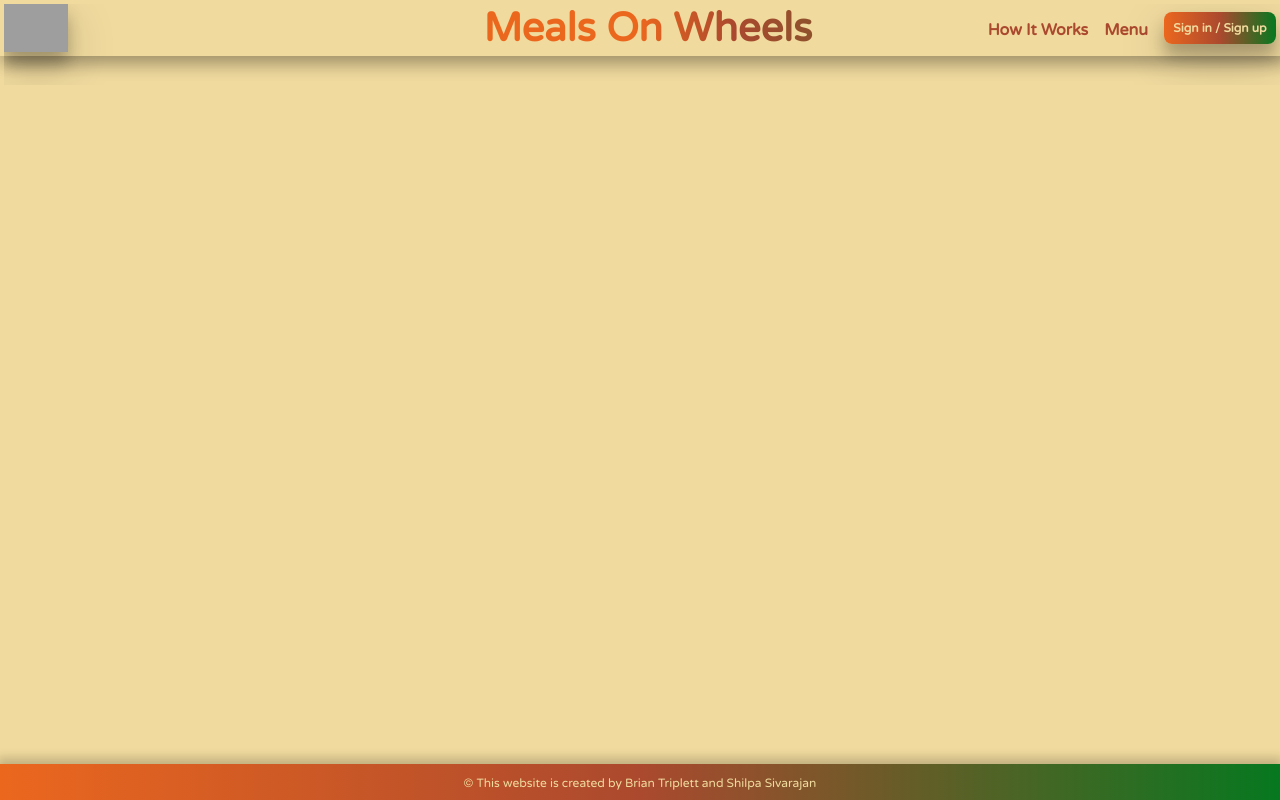
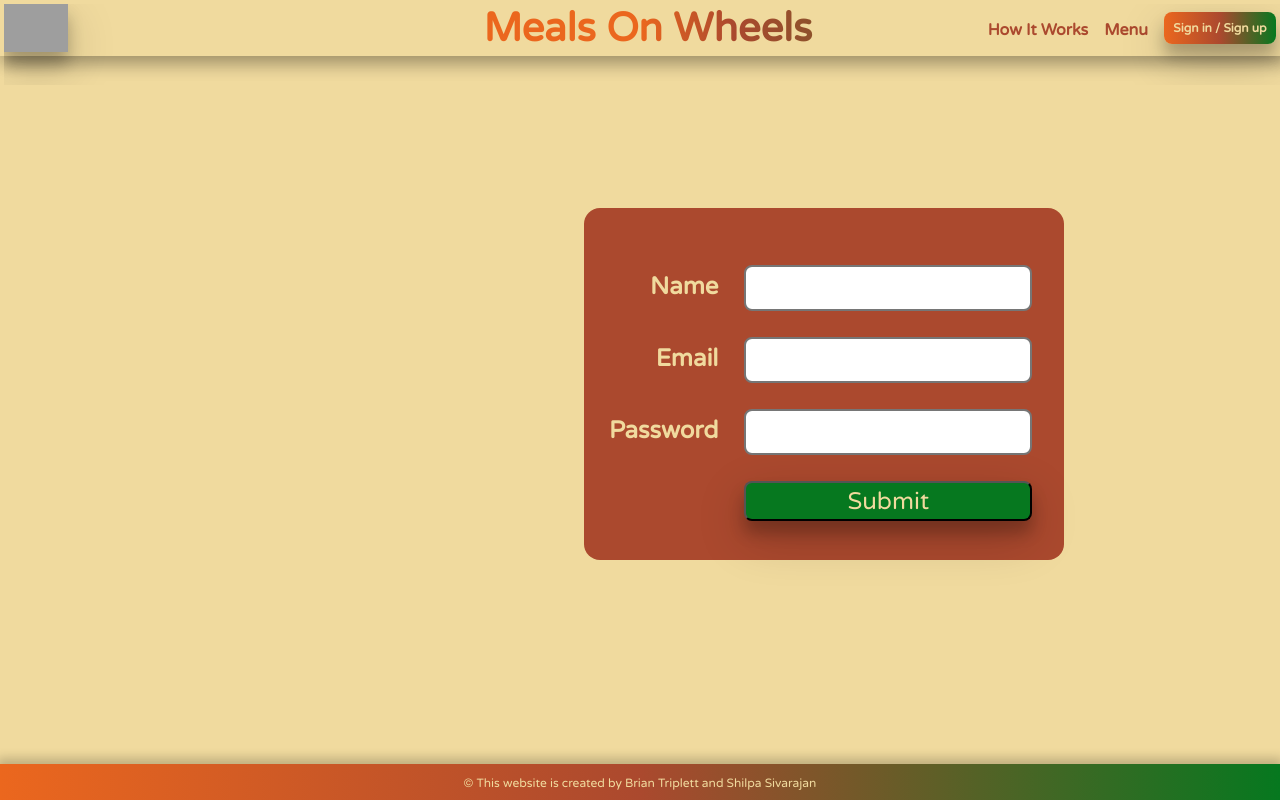
Before and after one commit to sivaShilpa/Meals-On-Wheels-frontend, a React (Create React App) app: page /SignUp in a window 1280 px wide. Built offline with nearby package versions, Linux system fonts and the light colour scheme; grey boxes are pictures that could not be loaded.

Commit message:
sign up form complete

```diff
--- a/src/App.css
+++ b/src/App.css
@@ -358,7 +358,54 @@ body{
   margin: 1vh;
   padding-top: 2vh;
 }
-
+form{
+  text-align: center;
+  display: block;
+  background-color: #AB492E;
+  border-radius: 2vh;
+  line-height: 4vh;
+  margin: 10vh 20vh 20vh 73vh;
+  height: 30vh;
+  width: 60vh;
+  padding: 4vh 0 10vh 0;
+}
+.label{
+  color:#F0DA9E;
+  font-size: 3vh;
+}
+.input{
+  border-radius: 1vh;
+  border-style: double;
+  height: 5vh;
+  width: 35vh;
+}
+table {
+  border-collapse: separate;
+  border-spacing: 3vh 3vh;
+}
+.table td,
+.table th
+{
+    text-align:right;
+}
+#right,
+.table td + td,
+.table th + th
+{
+    text-align:left;
+}
+.btn{
+  background-color: #06781F;
+  color: #F0DA9E;
+  height: 5vh;
+  width: 36vh;
+  border-radius: 1vh;
+  font-size: 3vh;
+  box-shadow: 0 12px 16px 0 rgba(0,0,0,0.24),0 17px 50px 0 rgba(0,0,0,0.19);
+}
+.messages{
+  padding-top: 15vh;
+}
 footer{
   position: fixed;
   bottom:0;
--- a/src/App.js
+++ b/src/App.js
@@ -7,6 +7,7 @@ import { Route, Routes } from "react-router-dom";
 import Home from "./pages/Home";
 import HowItWorks from "./pages/HowItWorks";
 import Menu from "./pages/Menu";
+import Form from "./pages/SignUpForm";
 
 function App() {
   const URL = "http://localhost:4000/";
@@ -18,6 +19,7 @@ function App() {
         <Route exact path="/" element={<Home />} />
         <Route exact path="/HowItWorks" element={<HowItWorks />} />
         <Route exact path="/Menu" element={<Menu URL={URL} />} />
+        <Route exact path="/SignUp" element={<Form />} />
       </Routes>
       <Footer />
     </div>
--- /dev/null
+++ b/src/pages/SignUpForm.js
@@ -0,0 +1,100 @@
+import { useState } from 'react';
+
+export default function Form() {
+
+    // States for registration
+    const [name, setName] = useState('');
+    const [email, setEmail] = useState('');
+    const [password, setPassword] = useState('');
+
+    // States for checking the errors
+    const [submitted, setSubmitted] = useState(false);
+    const [error, setError] = useState(false);
+
+    // Handling the name change
+    const handleName = (e) => {
+        setName(e.target.value);
+        setSubmitted(false);
+    };
+
+    // Handling the email change
+    const handleEmail = (e) => {
+        setEmail(e.target.value);
+        setSubmitted(false);
+    };
+
+    // Handling the password change
+    const handlePassword = (e) => {
+        setPassword(e.target.value);
+        setSubmitted(false);
+    };
+
+    // Handling the form submission
+    const handleSubmit = (e) => {
+        e.preventDefault();
+        if (name === '' || email === '' || password === '') {
+            setError(true);
+        } else {
+            setSubmitted(true);
+            setError(false);
+        }
+    };
+
+    // Showing success message
+    const successMessage = () => {
+        return (
+            <div
+                className="success"
+                style={{
+                    display: submitted ? '' : 'none',
+                }}>
+                <h1>User {name} successfully registered!!</h1>
+            </div>
+        );
+    };
+
+    // Showing error message if error is true
+    const errorMessage = () => {
+        return (
+            <div
+                className="error"
+                style={{
+                    display: error ? '' : 'none',
+                }}>
+                <h1>Please enter all the fields</h1>
+            </div>
+        );
+    };
+
+    return (
+        <div className="form">
+            {/* Calling to the methods */}
+            <div className="messages">
+                {errorMessage()}
+                {successMessage()}
+            </div>
+
+            <form>
+                {/* Labels and inputs for form data */}
+                <table className='table'>
+                    <tr>
+                        <th><label className="label">Name </label></th>
+                        <th><input onChange={handleName} className="input" value={name} type="text" /></th>
+                    </tr>
+                    <tr>
+                        <th><label className="label">Email </label></th>
+                        <th><input onChange={handleEmail} className="input" value={email} type="email" /></th>
+                    </tr>
+                    <tr>
+                        <th><label className="label">Password </label></th>
+                        <th><input onChange={handlePassword} className="input" value={password} type="password" /></th>
+                    </tr>
+                    <tr>
+                        <th></th>
+                        <th><button onClick={handleSubmit} className="btn" type="submit">Submit</button></th>
+                    </tr>
+                </table>
+            </form>
+        </div>
+    );
+}
```
